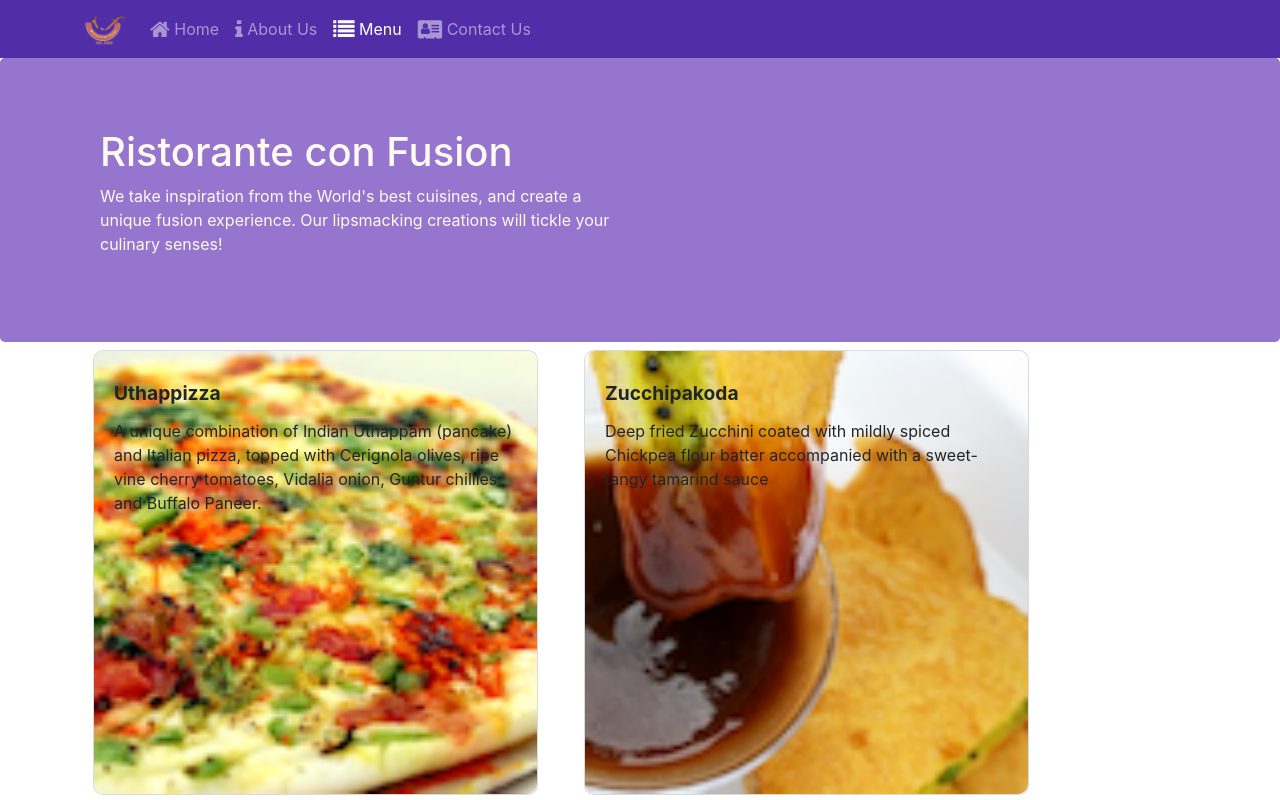
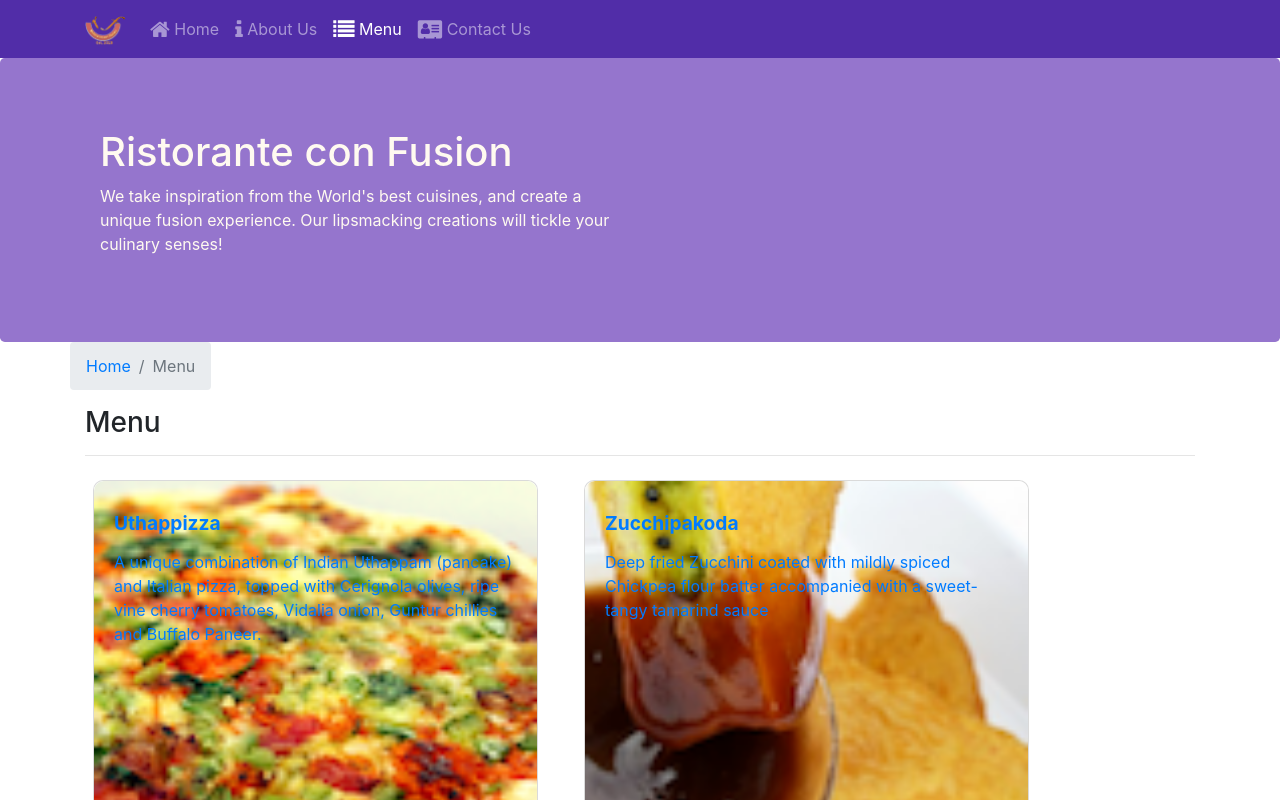
Before and after one commit to Yenniferh/Confusion, a React (Create React App) app: page /menu in a window 1280 px wide. Shown: the top 800 px of the page. Built offline with nearby package versions, Linux system fonts and the light colour scheme.

Commit message:
DishDetail implemented using the match prop

```diff
--- a/src/components/Contact/Contact.js
+++ b/src/components/Contact/Contact.js
@@ -1,8 +1,22 @@
 import React from 'react';
+import { Breadcrumb, BreadcrumbItem } from 'reactstrap';
+import { Link } from 'react-router-dom';
 
 function Contact(props) {
   return (
     <div className='container'>
+      <div className='row'>
+        <Breadcrumb>
+          <BreadcrumbItem>
+            <Link to='/'>Home</Link>
+          </BreadcrumbItem>
+          <BreadcrumbItem active>Contact Us</BreadcrumbItem>
+        </Breadcrumb>
+        <div className='col-12'>
+          <h3>Contact Us</h3>
+          <hr />
+        </div>
+      </div>
       <div className='row row-content'>
         <div className='col-12'>
           <h3>Location Information</h3>
--- a/src/components/DishDetail/DishDetail.js
+++ b/src/components/DishDetail/DishDetail.js
@@ -6,7 +6,10 @@
   CardBody,
   CardText,
   CardSubtitle,
+  Breadcrumb,
+  BreadcrumbItem,
 } from 'reactstrap';
+import { Link } from 'react-router-dom';
 import Comment from '../Comment/Comment';
 
 function RenderDetails({ dish }) {
@@ -24,13 +27,25 @@
   );
 }
 
-export default function DishDetail({ dish }) {
+export default function DishDetail({ dish, comments }) {
   if (dish) {
     return (
       <div className='container'>
         <div className='row'>
+          <Breadcrumb>
+            <BreadcrumbItem>
+              <Link to='/menu'>Menu</Link>
+            </BreadcrumbItem>
+            <BreadcrumbItem active>{dish.name}</BreadcrumbItem>
+          </Breadcrumb>
+          <div className='col-12'>
+            <h3>{dish.name}</h3>
+            <hr />
+          </div>
+        </div>
+        <div className='row'>
           <RenderDetails dish={dish} />
-          <Comment dishComments={dish.comments} />
+          <Comment dishComments={comments} />
         </div>
       </div>
     );
--- a/src/components/Main/Main.js
+++ b/src/components/Main/Main.js
@@ -33,15 +33,32 @@
       );
     };
 
+    const DishWithId = ({ match }) => {
+      return (
+        <DishDetail
+          dish={
+            this.state.dishes.filter(
+              dish => dish.id === parseInt(match.params.dishId, 10),
+            )[0]
+          }
+          comments={this.state.comments.filter(
+            com => com.dishId === parseInt(match.params.dishId, 10),
+          )}
+        />
+      );
+    };
+
     return (
       <div className='App'>
         <Header />
         <Switch>
           <Route exact path='/' component={HomePage} />
           <Route
+            exact
             path='/menu'
             component={() => <Menu dishes={this.state.dishes} />}
           />
+          <Route path='/menu/:dishId' component={DishWithId} />
           <Route path='/contactus' component={Contact} />
           <Redirect to='/' />
         </Switch>
--- a/src/components/Menu/Menu.js
+++ b/src/components/Menu/Menu.js
@@ -1,24 +1,53 @@
 import React from 'react';
-import { Card, CardImg, CardImgOverlay, CardTitle, CardText } from 'reactstrap';
+import {
+  Card,
+  CardImg,
+  CardImgOverlay,
+  CardTitle,
+  CardText,
+  Breadcrumb,
+  BreadcrumbItem,
+} from 'reactstrap';
+import { Link } from 'react-router-dom';
 import './style.css';
+
+function RenderMenuItem({ dish }) {
+  return (
+    <Card className='dish'>
+      <Link to={`/menu/${dish.id}`}>
+        <CardImg className='dish-img' src={dish.image} alt={dish.name} />
+        <CardImgOverlay>
+          <CardTitle className='mt-2'>{dish.name}</CardTitle>
+          <CardText>{dish.description}</CardText>
+        </CardImgOverlay>
+      </Link>
+    </Card>
+  );
+}
 
 export default function Menu({ dishes }) {
   const menu = dishes.map(dish => {
     return (
       <div key={dish.id} className='col-12 col-md-5 m-2'>
-        <Card className='dish'>
-          <CardImg className='dish-img' src={dish.image} alt={dish.name} />
-          <CardImgOverlay>
-            <CardTitle className='mt-2'>{dish.name}</CardTitle>
-            <CardText>{dish.description}</CardText>
-          </CardImgOverlay>
-        </Card>
+        <RenderMenuItem dish={dish} />
       </div>
     );
   });
 
   return (
     <div className='container'>
+      <div className='row'>
+        <Breadcrumb>
+          <BreadcrumbItem>
+            <Link to='/'>Home</Link>
+          </BreadcrumbItem>
+          <BreadcrumbItem active>Menu</BreadcrumbItem>
+        </Breadcrumb>
+        <div className='col-12'>
+          <h3>Menu</h3>
+          <hr />
+        </div>
+      </div>
       <div className='row'>{menu}</div>
     </div>
   );
```
